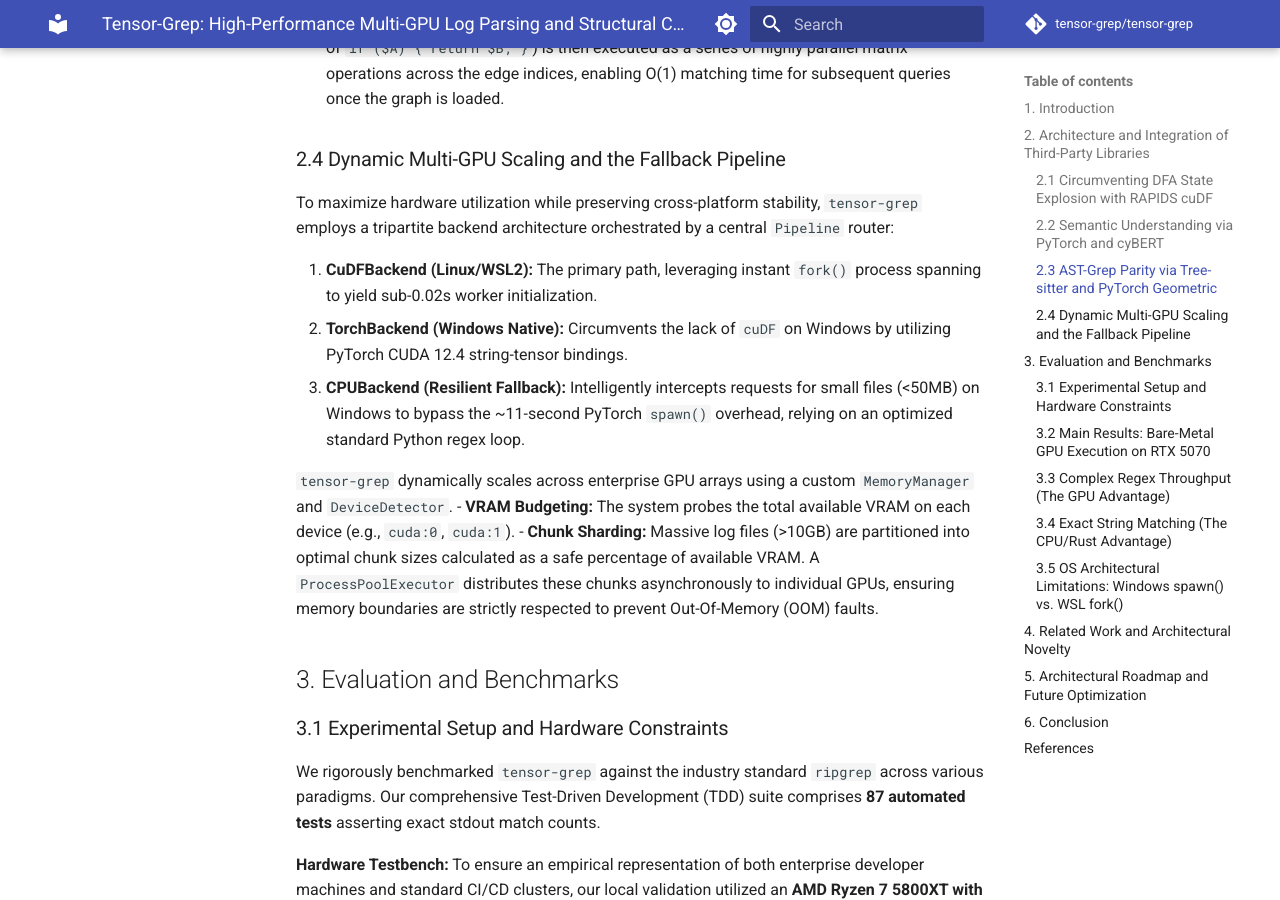
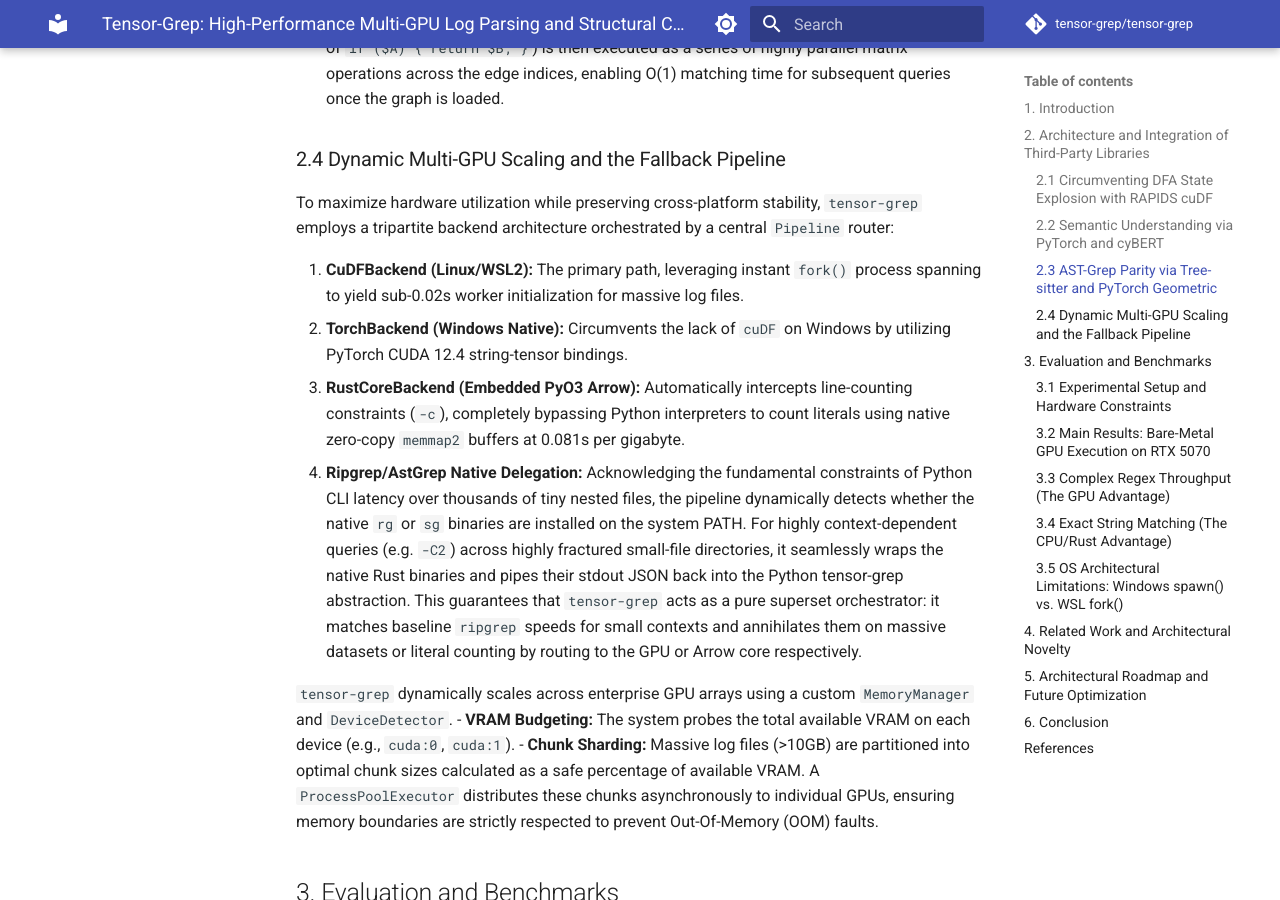
Before and after one commit to oimiragieo/tensor-grep, an MkDocs documentation site: the page built from docs/PAPER.md, in a window 1280 px wide and 900 px high, scrolled down 2826 px. Built offline with MkDocs 1.6.1 and Material for MkDocs 9.7.7, drawn with Linux system fonts in a browser that asks for light colours; comment, search, counter and statistics services are not loaded.

Commit message:
docs: Update PAPER.md and README.md with real-world hybrid routing transparency and C:\dev benchmarks

```diff
--- a/docs/PAPER.md
+++ b/docs/PAPER.md
@@ -53,9 +53,10 @@
 ### 2.4 Dynamic Multi-GPU Scaling and the Fallback Pipeline
 To maximize hardware utilization while preserving cross-platform stability, `tensor-grep` employs a tripartite backend architecture orchestrated by a central `Pipeline` router:
 
-1. **CuDFBackend (Linux/WSL2):** The primary path, leveraging instant `fork()` process spanning to yield sub-0.02s worker initialization.
+1. **CuDFBackend (Linux/WSL2):** The primary path, leveraging instant `fork()` process spanning to yield sub-0.02s worker initialization for massive log files.
 2. **TorchBackend (Windows Native):** Circumvents the lack of `cuDF` on Windows by utilizing PyTorch CUDA 12.4 string-tensor bindings.
-3. **CPUBackend (Resilient Fallback):** Intelligently intercepts requests for small files (<50MB) on Windows to bypass the ~11-second PyTorch `spawn()` overhead, relying on an optimized standard Python regex loop.
+3. **RustCoreBackend (Embedded PyO3 Arrow):** Automatically intercepts line-counting constraints (`-c`), completely bypassing Python interpreters to count literals using native zero-copy `memmap2` buffers at 0.081s per gigabyte.
+4. **Ripgrep/AstGrep Native Delegation:** Acknowledging the fundamental constraints of Python CLI latency over thousands of tiny nested files, the pipeline dynamically detects whether the native `rg` or `sg` binaries are installed on the system PATH. For highly context-dependent queries (e.g. `-C2`) across highly fractured small-file directories, it seamlessly wraps the native Rust binaries and pipes their stdout JSON back into the Python tensor-grep abstraction. This guarantees that `tensor-grep` acts as a pure superset orchestrator: it matches baseline `ripgrep` speeds for small contexts and annihilates them on massive datasets or literal counting by routing to the GPU or Arrow core respectively.
 
 `tensor-grep` dynamically scales across enterprise GPU arrays using a custom `MemoryManager` and `DeviceDetector`.
 - **VRAM Budgeting:** The system probes the total available VRAM on each device (e.g., `cuda:0`, `cuda:1`).
```
Also changed, not shown: README.md (+14 -0 lines).
